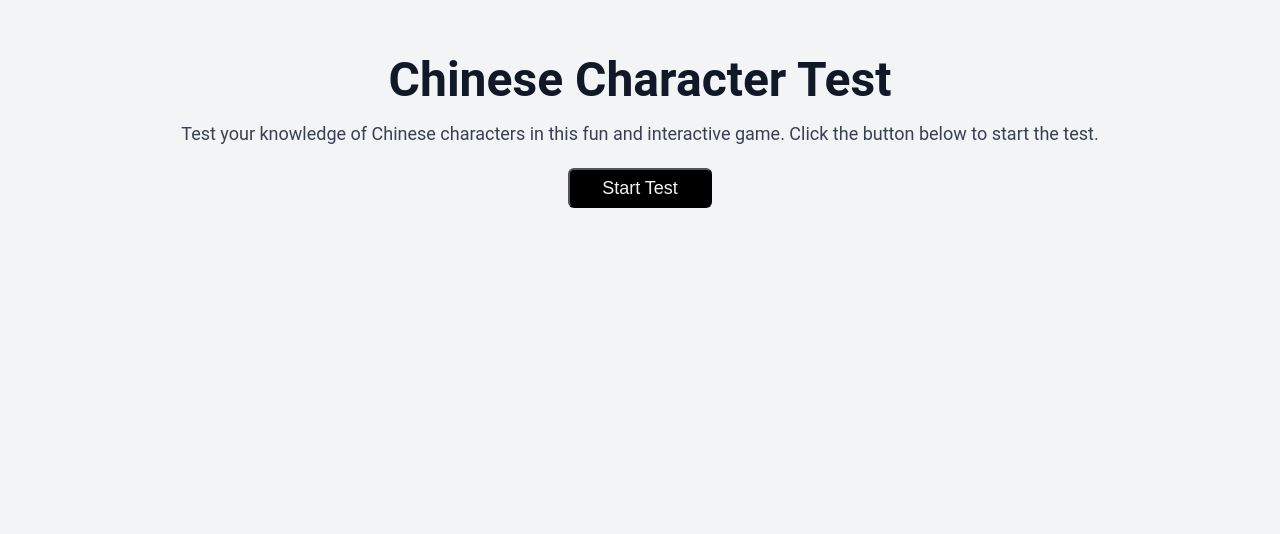
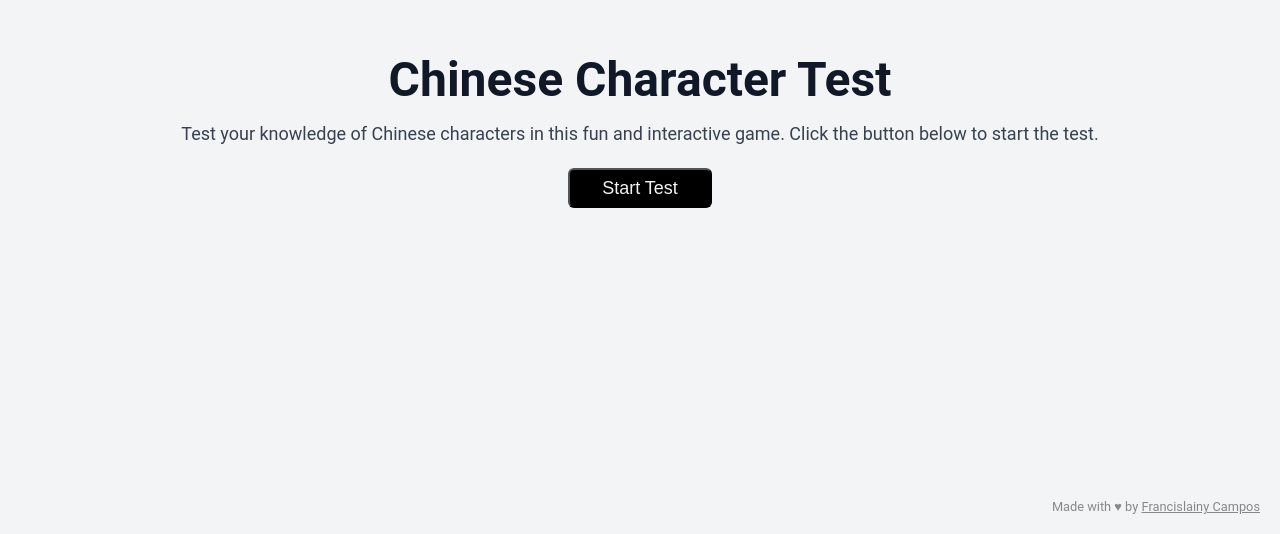
Before and after one commit to francislainy/hanzi-3000, a React (Create React App) app: page / in a window 1280 px wide. Shown: the part 266-800 px from the top of the page. Built offline with nearby package versions, Linux system fonts and the light colour scheme.

Commit message:
Add footer

```diff
--- a/src/components/App/App.css
+++ b/src/components/App/App.css
@@ -3,6 +3,8 @@
 }
 
 .app {
+  position: relative;
+  min-height: 100vh;
   padding-left: 20px;
   padding-right: 20px;
   background-color: #f3f4f6;
@@ -19,3 +21,22 @@
     padding-top: 90px;
     padding-bottom: 50px;
 }
+
+.app__footer {
+  margin-bottom: 20px;
+  margin: 20px;
+  position: absolute;
+  bottom: 0;
+  right: 0;
+  width: auto;
+  font-size: 0.8em;
+  color: #888;
+}
+
+.app__footer a {
+  color: #888;
+}
+
+.app__footer a:hover {
+  color: #555;
+}
--- a/src/components/App/App.js
+++ b/src/components/App/App.js
@@ -75,6 +75,9 @@ function App() {
           cardList={currentCards} />
       </>
       }
+      {!hasTestStarted && <footer className="app__footer">
+        Made with &hearts; by <a href="https://www.linkedin.com/in/francislainycampos/" target="_blank" rel="noopener noreferrer">Francislainy Campos</a>
+      </footer>}
     </div>
   );
 }
```
